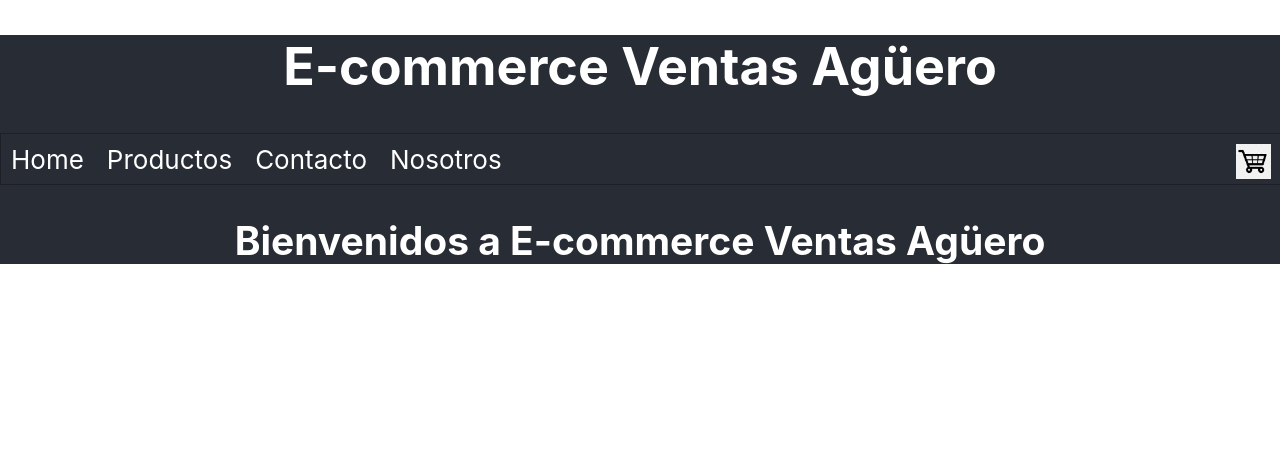
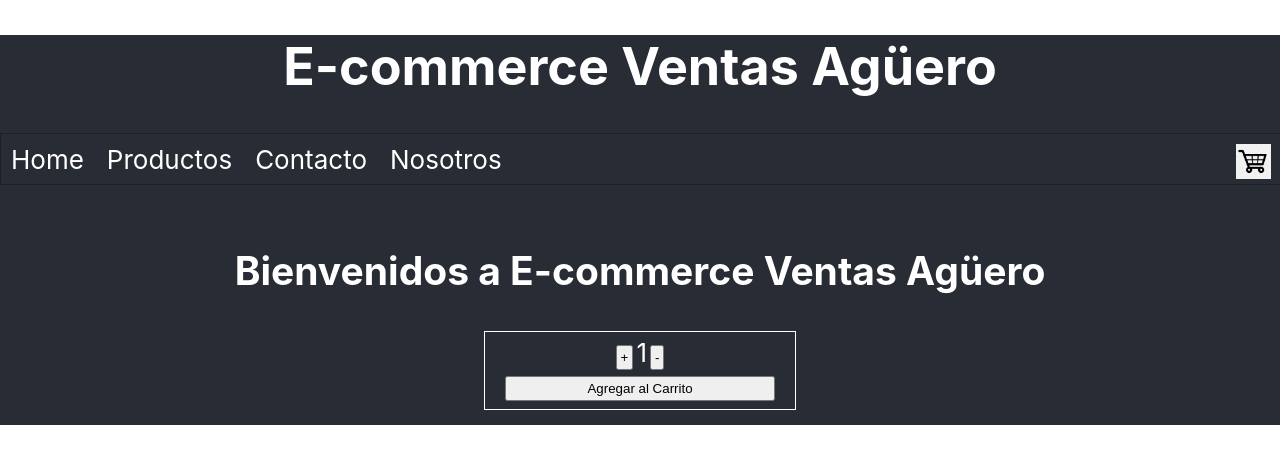
Before and after one commit to CubaAguero/e-commerceventas_aguero, a React (Create React App) app: page / in a window 1280 px wide. Shown: the top 464 px of the page. Built offline with nearby package versions, Linux system fonts and the light colour scheme.

Commit message:
Se creo el contador de item

```diff
--- a/src/App.css
+++ b/src/App.css
@@ -5,7 +5,6 @@
 .App-header {
   background-color: #282c34;
   height: auto;
-
   font-size: calc(10px + 2vmin);
   color: white;
 }
@@ -39,3 +38,30 @@
   padding: 10px;
   float: right;
 }
+
+.itemlistcontainer{
+  margin: 20px;
+  padding: 10px;
+  display: flex;
+  flex-direction: column;
+  align-items: center;
+  justify-content: center;
+}
+
+.itemcount {
+  width: 300px;
+  border: 1px white solid;
+  margin: 5px;
+  padding: 5px;
+  text-align: center;
+}
+
+.itemcount button{
+  margin: 3px;
+  padding: 3px;
+}
+.itemcount .bayButton {
+  display: block;
+  width: 90%;
+  margin-left: 5%;
+}
--- /dev/null
+++ b/src/components/ItemCount.js
@@ -0,0 +1,46 @@
+import React, {useState} from 'react';
+
+function ItemCount({ stock, initial, onAdd }){
+
+
+    const [count, setCount] = useState(initial)
+
+    const upCount = (e)=>{
+        if( stock > 1 && count < stock ) {
+            setCount(count + 1);
+        }
+        else {
+            e.preventDefault()
+        }
+    };
+
+    const dwCount = (e) =>{
+        if ( stock > 1 && count > 0 ){
+            setCount(count - 1);
+        }
+        else{
+            e.preventDefault()
+        }
+    }
+
+    const Add = (e)=>{
+        if( stock > 0){
+            onAdd(count)
+        }
+        else{
+            e.preventDefault()
+        }
+    }
+
+    return(
+        <div className= 'itemcount'>
+            <button onClick={upCount}>+</button>
+            <span>{count}</span>
+            <button onClick={dwCount}>-</button>
+            <button className='bayButton' onClick={Add}>Agregar al Carrito</button>
+
+        </div>
+    )
+}
+
+export default ItemCount;
--- a/src/components/ItemListContainer.js
+++ b/src/components/ItemListContainer.js
@@ -1,10 +1,12 @@
 import React from 'react';
+import ItemCount from './ItemCount';
 
 
 function ItemListContainer(props){
     return(
-        <div>
+        <div className='itemlistcontainer'>
             <h2>{props.msj}</h2>
+            <ItemCount stock={5} initial={1} onAdd={(count)=> alert("Agregaste " + count + " productos!")} />
         </div>
     );
 }
```
